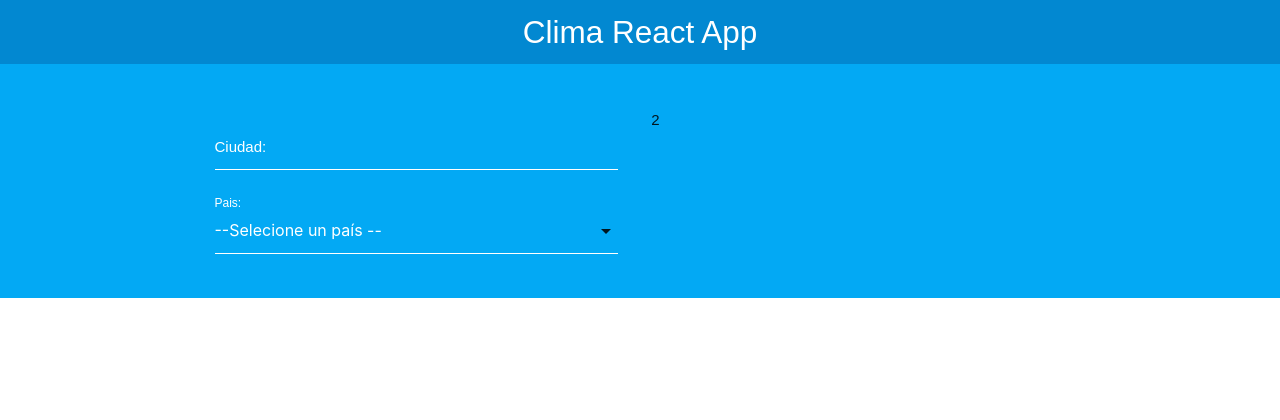
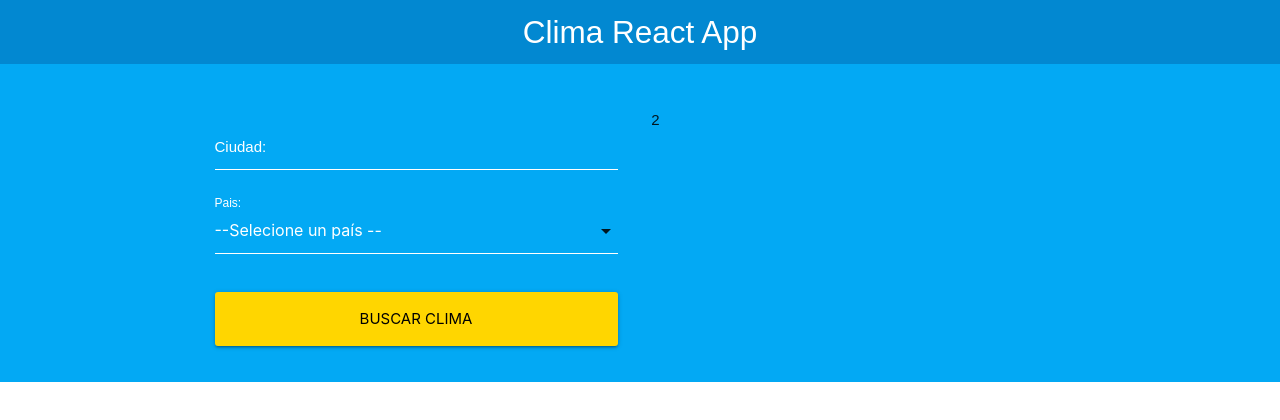
Before and after one commit to QuetzalTiago/weather-app, a React (Create React App) app: page / in a window 1280 px wide. Shown: the top 420 px of the page. Built offline with nearby package versions, Linux system fonts and the light colour scheme.

Commit message:
added form validation

```diff
--- a/src/components/Formulario.js
+++ b/src/components/Formulario.js
@@ -5,6 +5,7 @@
     ciudad: "",
     pais: "",
   });
+  const [error, guardarError] = useState(false);
 
   const { ciudad, pais } = busqueda;
 
@@ -17,8 +18,24 @@
     });
   };
 
+  //cuando el usuario da submit al form
+  const handleSubmit = (e) => {
+    e.preventDefault();
+    //validar
+    if (ciudad.trim() === "" || pais.trim() === "") {
+      guardarError(true);
+      return;
+    }
+    guardarError(false);
+
+    //pasar al componente principal
+  };
+
   return (
-    <form>
+    <form onSubmit={handleSubmit}>
+      {error ? (
+        <p className="red darken-4 error">Todos los campos son obligatorios</p>
+      ) : null}
       <div className="input-field col s12">
         <input
           type="text"
@@ -44,6 +61,14 @@
         </select>
         <label htmlFor="pais">Pais: </label>
       </div>
+      <div className="input-field col s12">
+        <input
+          type="submit"
+          value="Buscar Clima"
+          className="waves-effect waves-light btn-large btn-block yellow accent-4"
+          onClick={handleSubmit}
+        />
+      </div>
     </form>
   );
 };
```
